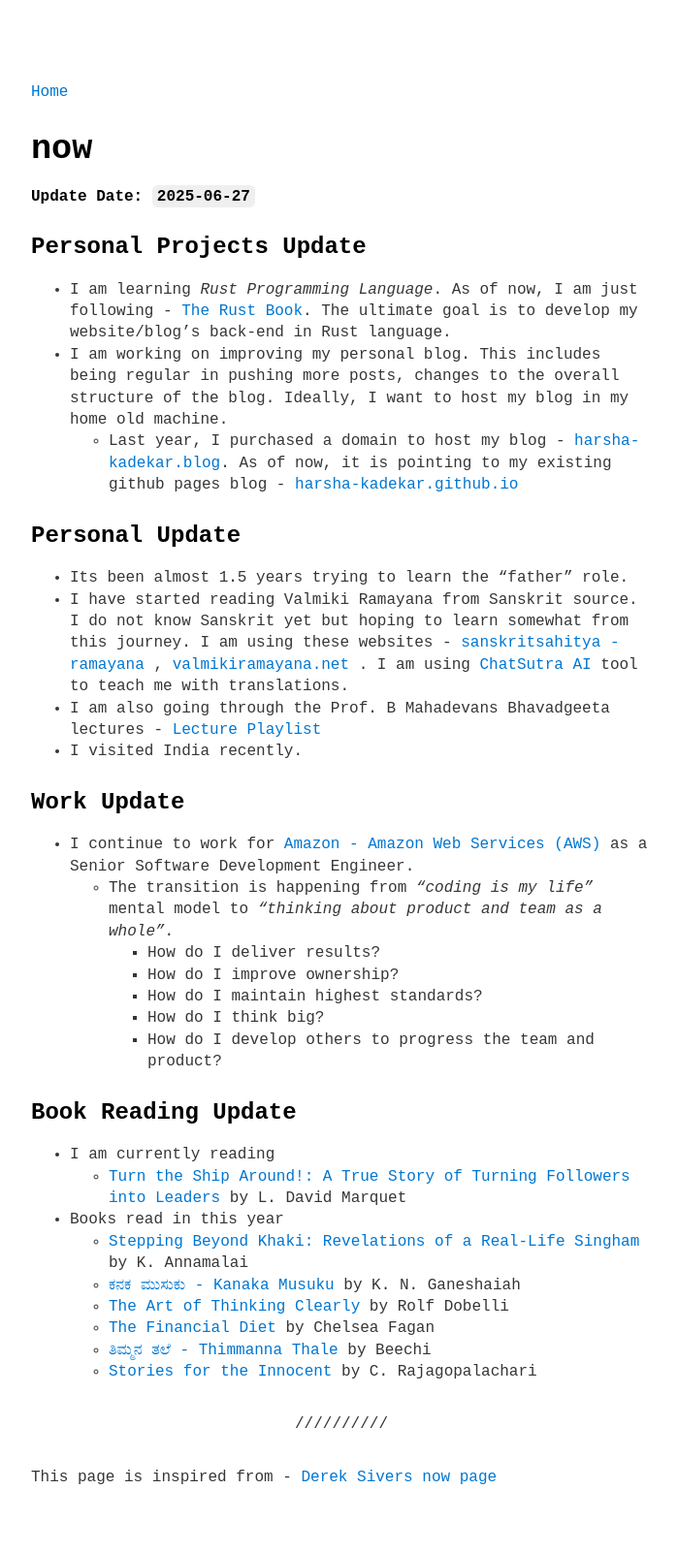
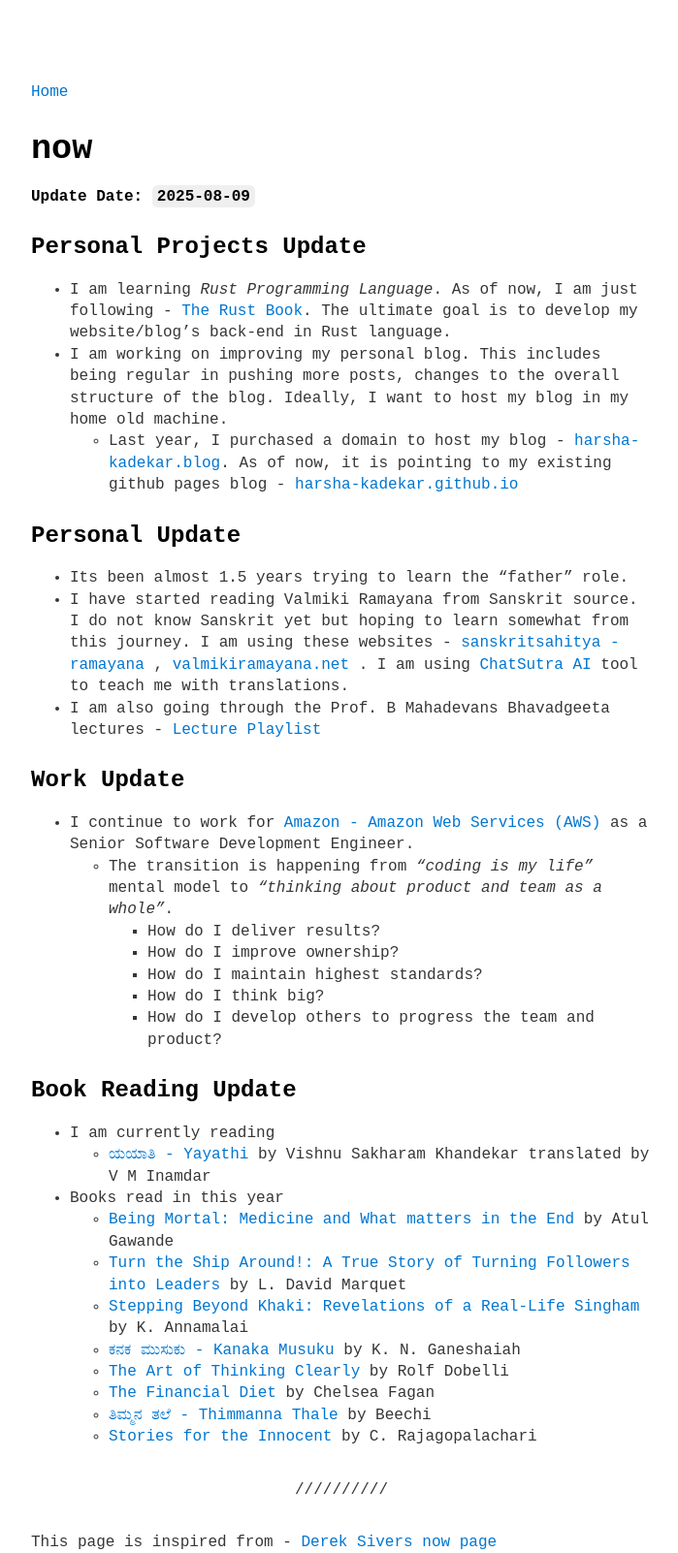
Before and after one commit to harsha-kadekar/harsha-kadekar.github.io, a Jekyll site: the page built from now.md, in a window 1280 px wide. Shown: the whole page at 97% size, without its empty margins (288-987 px from the left). Built offline with Jekyll 4.4.1, drawn with Linux system fonts in a browser that asks for light colours; before the commit the page ends 1535 px from its top, so only the background shows below that.

```diff
--- a/_data/menu.yml
+++ b/_data/menu.yml
@@ -17,9 +17,8 @@ entries:
 
   - title: <b>I am currently reading</b>
     entries:
-      - title: "Turn the Ship Around"
-        url: https://www.goodreads.com/book/show/16158601-turn-the-ship-around
-
+      - title: ಯಯಾತಿ - Yayathi
+        url: https://www.goodreads.com/book/show/107624640-yayathi
   - title: <b>Pages in this blog</b>
     entries:
       - title: <i>to know about me</i>
--- a/now.md
+++ b/now.md
@@ -2,10 +2,10 @@
 date: 2024-09-12
 layout: page
 title: now
-updated: 2025-06-27
+updated: 2025-08-09
 ---
 
-**Update Date: `2025-06-27`**
+**Update Date: `2025-08-09`**
 
 ## Personal Projects Update
 - I am learning *Rust Programming Language*. As of now, I am just following - [The Rust Book](https://doc.rust-lang.org/stable/book/). The ultimate goal is to develop my website/blog's back-end in Rust language.
@@ -16,7 +16,6 @@ updated: 2025-06-27
 - Its been almost 1.5 years trying to learn the "father" role.
 - I have started reading Valmiki Ramayana from Sanskrit source. I do not know Sanskrit yet but hoping to learn somewhat from this journey. I am using these websites -  [sanskritsahitya - ramayana](https://sanskritsahitya.org/ramayanam) ,  [valmikiramayana.net](https://www.valmikiramayan.net) . I am using [ChatSutra AI](https://chat.two.ai) tool to teach me with translations.
 - I am also going through the Prof. B Mahadevans Bhavadgeeta lectures - [Lecture Playlist](https://www.youtube.com/playlist?list=PLWjpkY4mU2RDGv2r6nom5IvVKOYye0RAB)
-- I visited India recently.
 
 ## Work Update
 - I continue to work for [Amazon - Amazon Web Services (AWS)](https://aws.amazon.com) as a Senior Software Development Engineer.
@@ -29,8 +28,10 @@ updated: 2025-06-27
 
 ## Book Reading Update
 - I am currently reading
+	- [ಯಯಾತಿ - Yayathi](https://www.goodreads.com/book/show/107624640-yayathi) by Vishnu Sakharam Khandekar translated by V M Inamdar
+- Books read in this year
+	- [Being Mortal: Medicine and What matters in the End](https://www.goodreads.com/book/show/20696006-being-mortal) by Atul Gawande
 	- [Turn the Ship Around!: A True Story of Turning Followers into Leaders](https://www.goodreads.com/book/show/16158601-turn-the-ship-around) by L. David Marquet
-- Books read in this year
 	- [Stepping Beyond Khaki: Revelations of a Real-Life Singham](https://www.goodreads.com/book/show/56702162-stepping-beyond-khaki) by K. Annamalai
 	- [ಕನಕ ಮುಸುಕು - Kanaka Musuku](https://www.goodreads.com/book/show/15817884-kanaka-musuku) by K. N. Ganeshaiah
 	- [The Art of Thinking Clearly](https://www.goodreads.com/book/show/16248196-the-art-of-thinking-clearly) by Rolf Dobelli
```
Also changed, not shown: _posts/2025-08-01-book-and-article-recommendations-for-interns-returning-as-sde.md (+1 -0 lines), _posts/2025-09-05-why-i-am-in-the-same-team-since-i-joined.md (added, +18 -0 lines).
